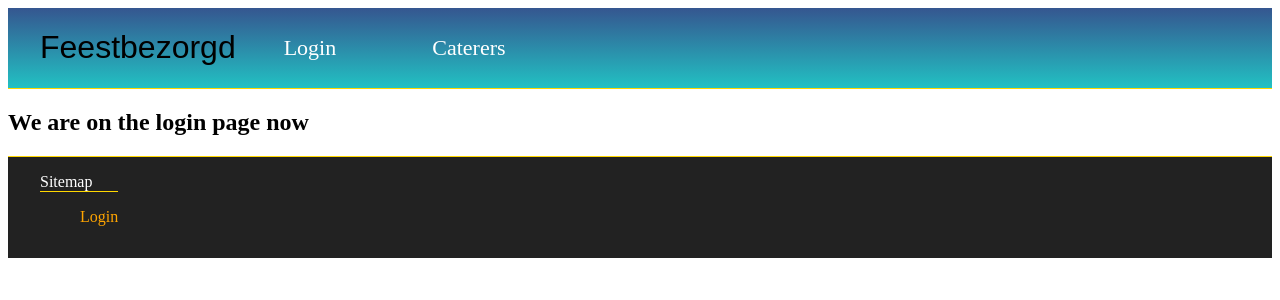
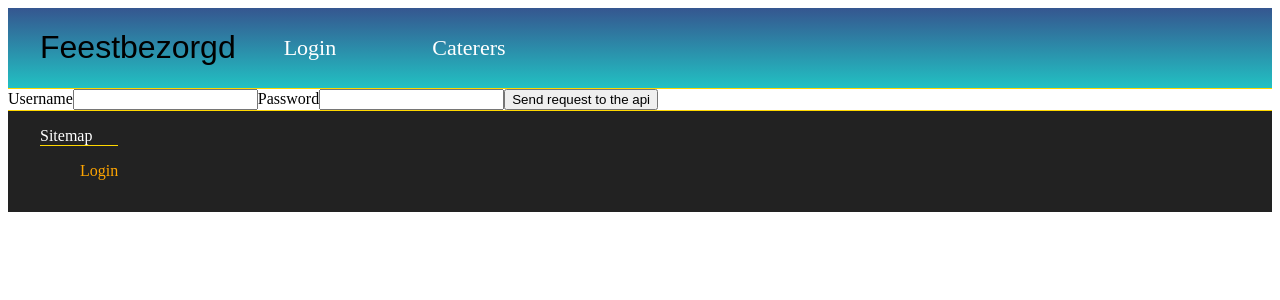
Before and after one commit to RMonterie/FeestBezorgd-client, a Next.js app: page /login in a window 1280 px wide. Shown: the top 300 px of the page. Built offline with nearby package versions, Linux system fonts and the light colour scheme.

Commit message:
Added loginform component and added it to the login page. //TODO make the actual post request to the api and styling.

```diff
--- /dev/null
+++ b/components/LoginForm/LoginForm.tsx
@@ -0,0 +1,32 @@
+import React, { useState } from "react";
+
+const LoginForm = () => {
+  const [username, setUsername] = useState("");
+  const [password, setPassword] = useState("");
+
+  const usernameChangeHandler = (event) => {
+    setUsername(event.target.value);
+  };
+
+  const passwordChangeHandler = (event) => {
+    setPassword(event.target.value);
+  };
+
+  return (
+    <div>
+      <form>
+        <label htmlFor="username">Username</label>
+        <input type="text" name="username" onChange={usernameChangeHandler} />
+        <label htmlFor="password">Password</label>
+        <input
+          type="password"
+          name="password"
+          onChange={passwordChangeHandler}
+        />
+        <button type="submit">Send request to the api</button>
+      </form>
+    </div>
+  );
+};
+
+export default LoginForm;
--- /dev/null
+++ b/components/LoginForm/index.ts
@@ -0,0 +1 @@
+export { default } from "./LoginForm";
--- a/pages/login/index.tsx
+++ b/pages/login/index.tsx
@@ -1,9 +1,10 @@
+import LoginForm from "../../components/LoginForm";
 import BaseLayout from "../../layout/BaseLayout";
 
 const login = () => {
   return (
     <BaseLayout title="Login">
-      <h2>We are on the login page now</h2>
+      <LoginForm />
     </BaseLayout>
   );
 };
```
Also changed, not shown: pages/index.tsx (+1 -9 lines).
